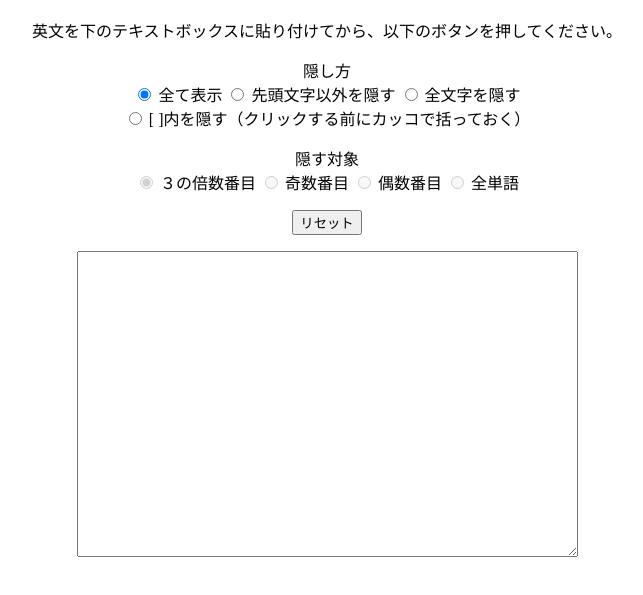
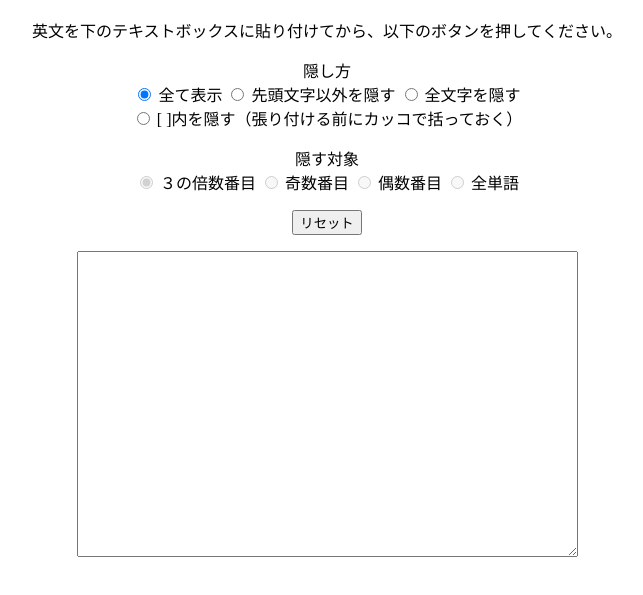
Before and after one commit to s1230038/recite, a plain HTML site: page docs/recite.html in a window 1280 px wide. Shown: the part 57-652 px from the top of the page, without its empty margins (313-956 px from the left). Drawn offline with Linux system fonts and the light colour scheme.

Commit message:
[update] fix instruction

```diff
--- a/docs/recite.html
+++ b/docs/recite.html
@@ -33,7 +33,7 @@
 			<input type="radio" name="display" value="invisible_without_first" onclick="exe_filter()" id="display2"         /><label for="display2"> 先頭文字以外を隠す</label>
 			<input type="radio" name="display" value="invisible_all"           onclick="exe_filter()" id="display3"         /><label for="display3"> 全文字を隠す</label>
 			<br>
-			<input type="radio" name="display" value="invisible_brackets"      onclick="exe_filter()" id="display4"         /><label for="display4"> [ ]内を隠す（クリックする前にカッコで括っておく）</label>
+			<input type="radio" name="display" value="invisible_brackets"      onclick="exe_filter()" id="display4"         /><label for="display4"> [ ]内を隠す（張り付ける前にカッコで括っておく）</label>
 			</p>
 			<p>隠す対象<br>
 			<input type="radio" name="words" value="multi3" onclick="exe_filter()" id="words1" disabled="disabled" checked /><label for="words1"> ３の倍数番目</label>
```
